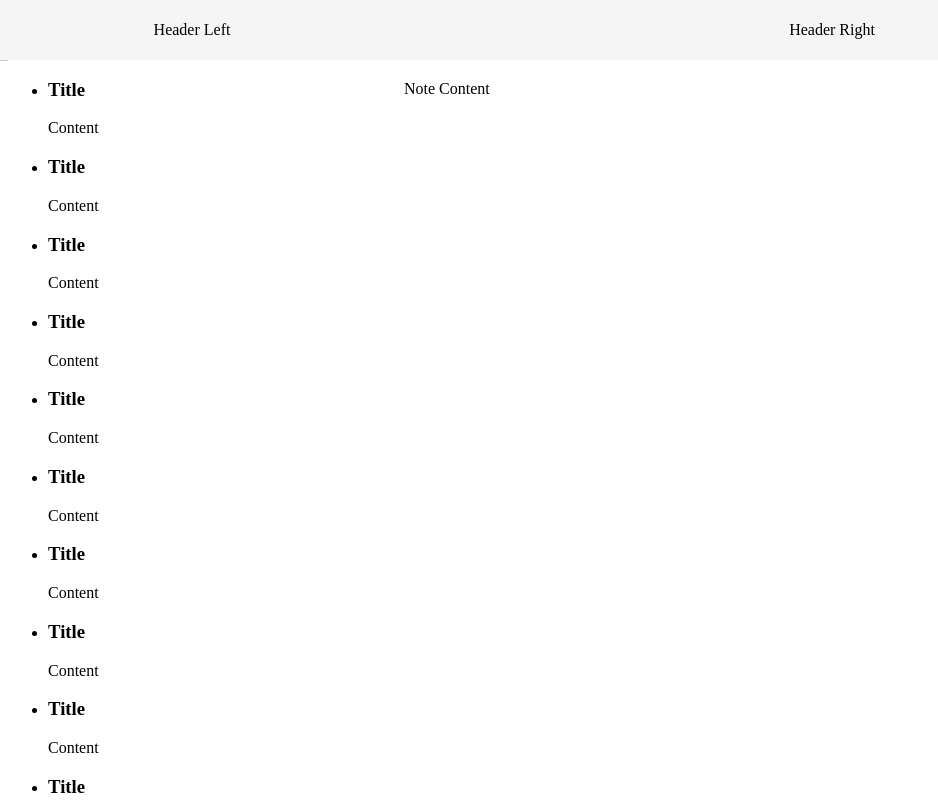
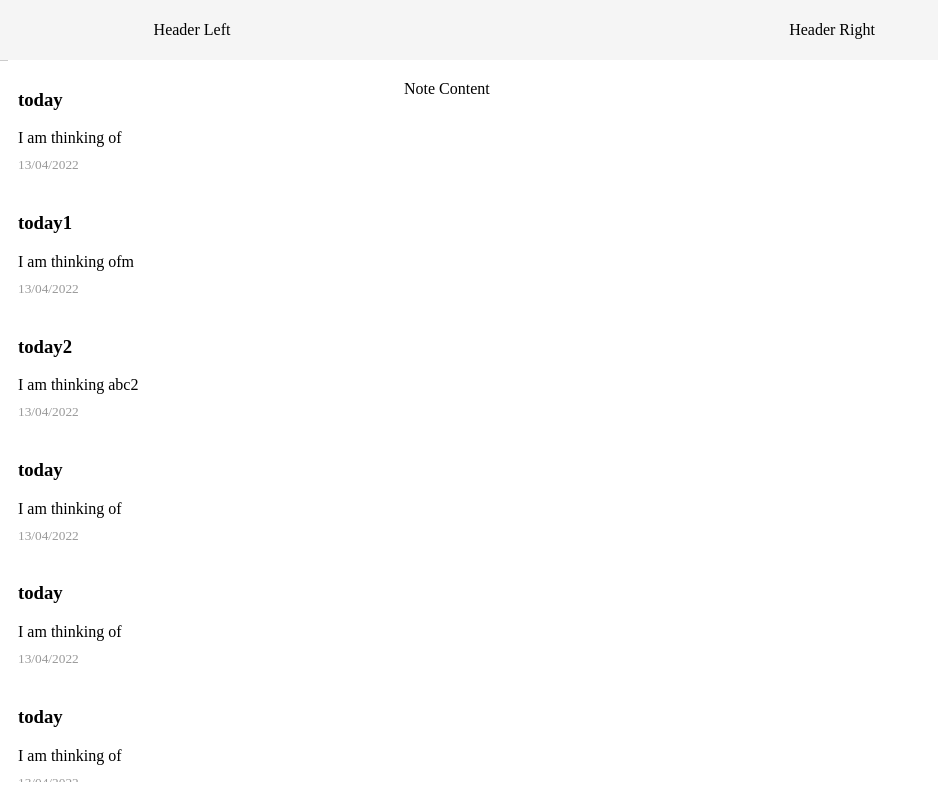
Before and after one commit to liucuxiu/note-app-frontend, a React (Create React App) app: page / in a window 1280 px wide. Shown: the whole page, without its empty margins (0-938 px from the left). Built offline with nearby package versions, Linux system fonts and the light colour scheme.

Commit message:
feat: show list notes

```diff
--- a/src/App.js
+++ b/src/App.js
@@ -3,14 +3,121 @@ import SideBar from './components/SideBar/SideBar';
 import Content from './components/Content/Content';
 import HeaderLeft from './components/Header/HeaderLeft';
 import HeaderRight from './components/Header/HeaderRight';
+import { useEffect, useState } from 'react';
 
 function App() {
+  const [notes, setNotes] = useState( [
+      {
+        id: 1,
+        title: "today",
+        content: "I am thinking of",
+        createdAt: "12/2/2002"
+      },
+      {
+        id: 2,
+        title: "today1 ",
+        content: "I am thinking ofm",
+        createdAt: "12/2/2002"
+      },
+      {
+        id: 3,
+        title: "today2",
+        content: "I am thinking abc2",
+        createdAt: "12/2/2002"
+      },
+      {
+        id: 4,
+        title: "today",
+        content: "I am thinking of",
+        createdAt: "12/2/2002"
+      },
+      {
+        id: 5,
+        title: "today",
+        content: "I am thinking of",
+        createdAt: "12/2/2002"
+      },
+      {
+        id: 6,
+        title: "today",
+        content: "I am thinking of",
+        createdAt: "12/2/2002"
+      },
+      {
+        id: 7,
+        title: "today",
+        content: "I am thinking of",
+        createdAt: "12/2/2002"
+      },
+      {
+        id: 8,
+        title: "today",
+        content: "I am thinking of",
+        createdAt: "12/2/2002"
+      },
+      {
+        id: 9,
+        title: "today",
+        content: "I am thinking of",
+        createdAt: "12/2/2002"
+      },
+      {
+        id: 10,
+        title: "today",
+        content: "I am thinking of",
+        createdAt: "12/2/2002"
+      }
+    ]
+
+  )
+  const [selectedNote, setSelectedNote] = useState({})
+
+  const handleSelectNote = (note) => {
+    console.log("select note", note)
+    setSelectedNote(note)
+  }
+
+  const onAddNote = () => {
+    const newNote = {
+      id: Math.random(),
+      title:'today' + Math.random(),
+      content: 'abc'
+    }
+    setNotes([newNote, ...notes])
+    setSelectedNote(newNote)
+  }
+
+  const onUpdateNote = (updatedNote) => {
+    const updatedNotesArr = notes.map((note) => {
+      if (note.id === updatedNote.id) {
+        return updatedNote;
+      }
+      return note;
+    });
+    console.log(updatedNotesArr)
+    setNotes(updatedNotesArr);
+  }
+  const getSelectedNote = () => {
+    return notes.find(({ id }) => id === selectedNote.id);
+  };
+
+  useEffect(() => {
+
+  })
+
   return (
     <>
       <HeaderLeft/>
-      <SideBar/>
-      <HeaderRight/>
-      <Content/>
+      <SideBar
+              notes={notes}
+              handleSelectNote={handleSelectNote}
+              selectedNote={selectedNote}/>
+      <HeaderRight
+              onAddNote={onAddNote}
+              selectedNote={selectedNote}/>
+      <Content
+              selectedNote={getSelectedNote()}
+              onUpdateNote={onUpdateNote}/>
     </>
   );
 }
--- a/src/components/SideBar/NoteItem/NoteItem.jsx
+++ b/src/components/SideBar/NoteItem/NoteItem.jsx
@@ -1,11 +1,14 @@
-const NoteItem = () => {
+const NoteItem = ({ note , selectedNote, handleSelectNote}) => {
   return (
-    <li>
-      <div>
-        <h3>Title</h3>
-        <divv>Content</divv>
+      <div
+        onClick={() => handleSelectNote(note)}
+        className={`app-sidebar-note ${note === selectedNote && "active"}`}>
+        <h3>{note.title}</h3>
+
+        <p>{note.content}</p>
+
+        <small>13/04/2022</small>
       </div>
-    </li>
   )
 }
 
--- a/src/components/SideBar/SideBar.jsx
+++ b/src/components/SideBar/SideBar.jsx
@@ -1,80 +1,19 @@
 import NoteItem from './NoteItem/NoteItem';
 
-const DUMMNY_NOTES = [
-  {
-    id: 1,
-    title: "today",
-    content: "I am thinking of",
-    createdAt: "12/2/2002"
-  },
-  {
-    id: 2,
-    title: "today",
-    content: "I am thinking of",
-    createdAt: "12/2/2002"
-  },
-  {
-    id: 3,
-    title: "today",
-    content: "I am thinking of",
-    createdAt: "12/2/2002"
-  },
-  {
-    id: 4,
-    title: "today",
-    content: "I am thinking of",
-    createdAt: "12/2/2002"
-  },
-  {
-    id: 5,
-    title: "today",
-    content: "I am thinking of",
-    createdAt: "12/2/2002"
-  },
-  {
-    id: 1,
-    title: "today",
-    content: "I am thinking of",
-    createdAt: "12/2/2002"
-  },
-  {
-    id: 2,
-    title: "today",
-    content: "I am thinking of",
-    createdAt: "12/2/2002"
-  },
-  {
-    id: 3,
-    title: "today",
-    content: "I am thinking of",
-    createdAt: "12/2/2002"
-  },
-  {
-    id: 4,
-    title: "today",
-    content: "I am thinking of",
-    createdAt: "12/2/2002"
-  },
-  {
-    id: 5,
-    title: "today",
-    content: "I am thinking of",
-    createdAt: "12/2/2002"
-  }
-]
-
-const SideBar = () => {
-  const notesList = DUMMNY_NOTES.map(note =>
+const SideBar = ({ notes, handleSelectNote, selectedNote }) => {
+  const notesList = notes.map(note =>
     <NoteItem key={note.id}
-              id={note.id}
-              title={note.title}/>
+              note={note}
+              handleSelectNote={handleSelectNote}
+              selectedNote={selectedNote}
+    />
   )
   return (
     <>
       <aside className="sidebar">
-        <ul>
+        <div className="app-sidebar-notes">
           {notesList}
-        </ul>
+        </div>
       </aside>
     </>
 
--- a/src/styles/style.css
+++ b/src/styles/style.css
@@ -44,3 +44,69 @@
     justify-content: center;
     align-items: center;
 }
+
+
+
+.app-sidebar-notes {
+    height: calc(100vh - 78px);
+    overflow-y: scroll;
+}
+.app-sidebar-note {
+    padding: 10px;
+    cursor: pointer;
+}
+.sidebar-note-title {
+    display: flex;
+    justify-content: space-between;
+}
+.app-sidebar-note button {
+    color: crimson;
+}
+.app-sidebar-note p {
+    margin: 10px 0;
+}
+.app-sidebar-note small {
+    display: block;
+    color: #999;
+}
+.app-sidebar-note.active,
+.app-sidebar-note.active small {
+    background: #fee490;
+}
+
+.app-main-note-edit,
+.app-main-note-preview {
+    height: 50vh;
+}
+
+.no-active-note {
+    width: 70%;
+    height: 100vh;
+    line-height: 100vh;
+    text-align: center;
+    font-size: 2rem;
+    color: #999;
+}
+
+/* Editing */
+.app-main-note-edit {
+    padding: 25px;
+}
+
+.app-main-note-edit input,
+textarea {
+    display: block;
+    border: 1px solid #ddd;
+    margin-bottom: 20px;
+    width: 100%;
+    /*height: calc(50vh - 130px);*/
+    padding: 10px;
+    resize: none;
+    font-size: inherit;
+    font-family: inherit;
+    height: 500px;
+}
+.app-main-note-edit input {
+    height: 50px;
+    font-size: 2rem;
+}
```
